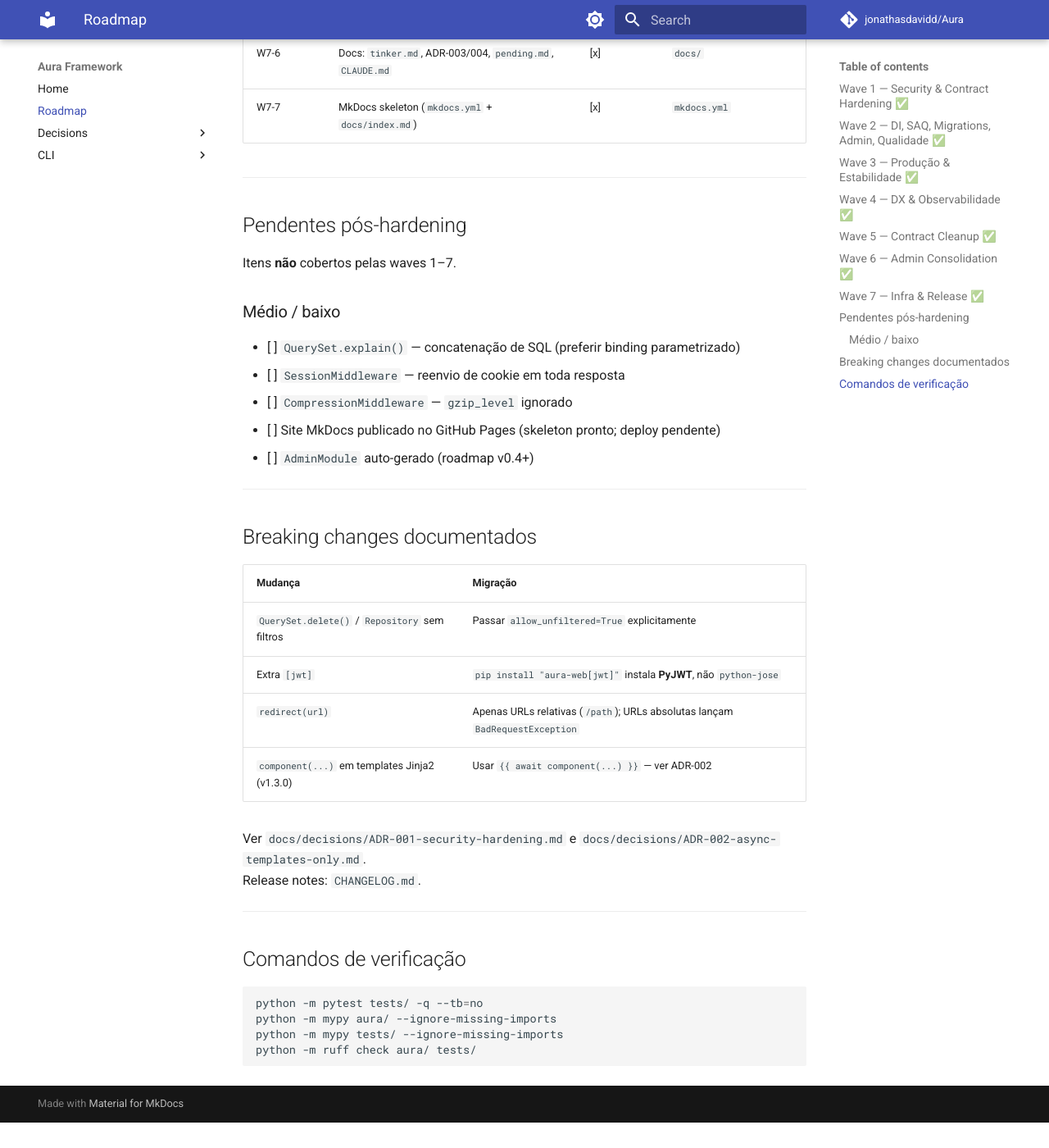
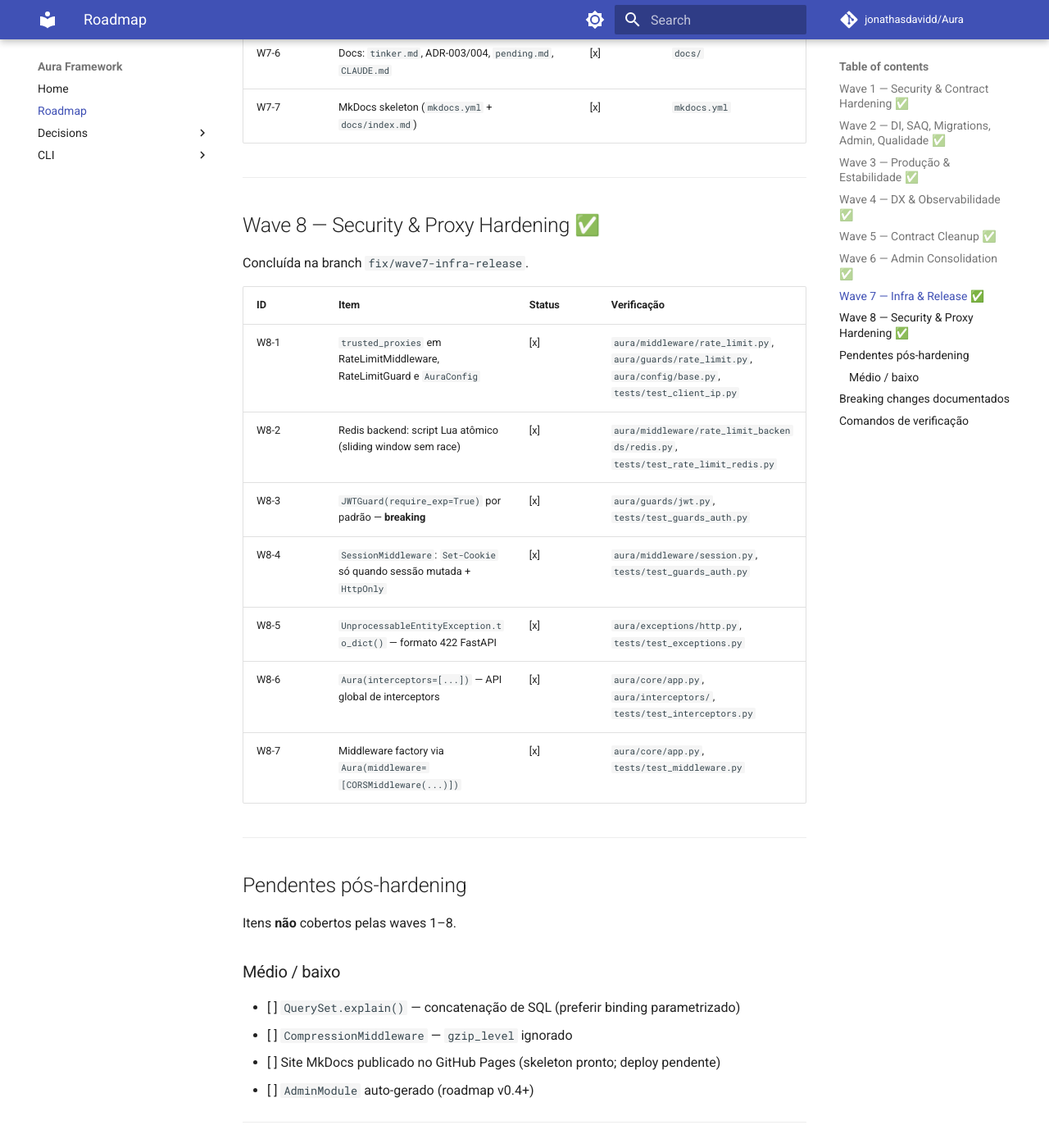
Before and after one commit to Rip4568/Aura, an MkDocs documentation site: the page built from docs/pending.md, in a window 1280 px wide and 1400 px high, scrolled down 4861 px. Shown: the whole window at 82% size. Built offline with MkDocs 1.6.1 and Material for MkDocs 9.7.7, drawn with Linux system fonts in a browser that asks for light colours; comment, search, counter and statistics services are not loaded; before the commit the page ends 6230 px from its top, so only the background shows below that; some of the changed text lies outside the part shown.

Commit message:
docs(wave7-8): README, CONTRIBUTING, pending, CLAUDE updates
Co-authored-by: Cursor <cursoragent@cursor.com>

```diff
--- a/docs/pending.md
+++ b/docs/pending.md
@@ -123,14 +123,29 @@ Concluída na branch `fix/wave7-infra-release`.
 
 ---
 
+## Wave 8 — Security & Proxy Hardening ✅
+
+Concluída na branch `fix/wave7-infra-release`.
+
+| ID | Item | Status | Verificação |
+|----|------|--------|-------------|
+| W8-1 | `trusted_proxies` em RateLimitMiddleware, RateLimitGuard e `AuraConfig` | [x] | `aura/middleware/rate_limit.py`, `aura/guards/rate_limit.py`, `aura/config/base.py`, `tests/test_client_ip.py` |
+| W8-2 | Redis backend: script Lua atômico (sliding window sem race) | [x] | `aura/middleware/rate_limit_backends/redis.py`, `tests/test_rate_limit_redis.py` |
+| W8-3 | `JWTGuard(require_exp=True)` por padrão — **breaking** | [x] | `aura/guards/jwt.py`, `tests/test_guards_auth.py` |
+| W8-4 | `SessionMiddleware`: `Set-Cookie` só quando sessão mutada + `HttpOnly` | [x] | `aura/middleware/session.py`, `tests/test_guards_auth.py` |
+| W8-5 | `UnprocessableEntityException.to_dict()` — formato 422 FastAPI | [x] | `aura/exceptions/http.py`, `tests/test_exceptions.py` |
+| W8-6 | `Aura(interceptors=[...])` — API global de interceptors | [x] | `aura/core/app.py`, `aura/interceptors/`, `tests/test_interceptors.py` |
+| W8-7 | Middleware factory via `Aura(middleware=[CORSMiddleware(...)])` | [x] | `aura/core/app.py`, `tests/test_middleware.py` |
+
+---
+
 ## Pendentes pós-hardening
 
-Itens **não** cobertos pelas waves 1–7.
+Itens **não** cobertos pelas waves 1–8.
 
 ### Médio / baixo
 
 - [ ] `QuerySet.explain()` — concatenação de SQL (preferir binding parametrizado)
-- [ ] `SessionMiddleware` — reenvio de cookie em toda resposta
 - [ ] `CompressionMiddleware` — `gzip_level` ignorado
 - [ ] Site MkDocs publicado no GitHub Pages (skeleton pronto; deploy pendente)
 - [ ] `AdminModule` auto-gerado (roadmap v0.4+)
@@ -145,6 +160,9 @@ Itens **não** cobertos pelas waves 1–7.
 | Extra `[jwt]` | `pip install "aura-web[jwt]"` instala **PyJWT**, não `python-jose` |
 | `redirect(url)` | Apenas URLs relativas (`/path`); URLs absolutas lançam `BadRequestException` |
 | `component(...)` em templates Jinja2 (v1.3.0) | Usar `{{ await component(...) }}` — ver ADR-002 |
+| Erros **422** (v1.4.0) | Corpo `{detail: [{loc, msg, type}]}` — ajustar parsers de cliente |
+| `JWTGuard` sem `exp` (v1.4.0) | Tokens sem claim `exp` rejeitados; use `require_exp=False` se necessário |
+| `SessionMiddleware` cookie (v1.4.0) | Cookie só reenviado quando sessão mutada; inclui `HttpOnly` |
 
 Ver `docs/decisions/ADR-001-security-hardening.md` e `docs/decisions/ADR-002-async-templates-only.md`.
 Release notes: `CHANGELOG.md`.
```
Also changed, not shown: other parts of docs/pending.md (+1 -1 lines), CHANGELOG.md (+36 -2 lines), CLAUDE.md (+15 -2 lines), CONTRIBUTING.md (+14 -4 lines), README.md (+73 -11 lines).
